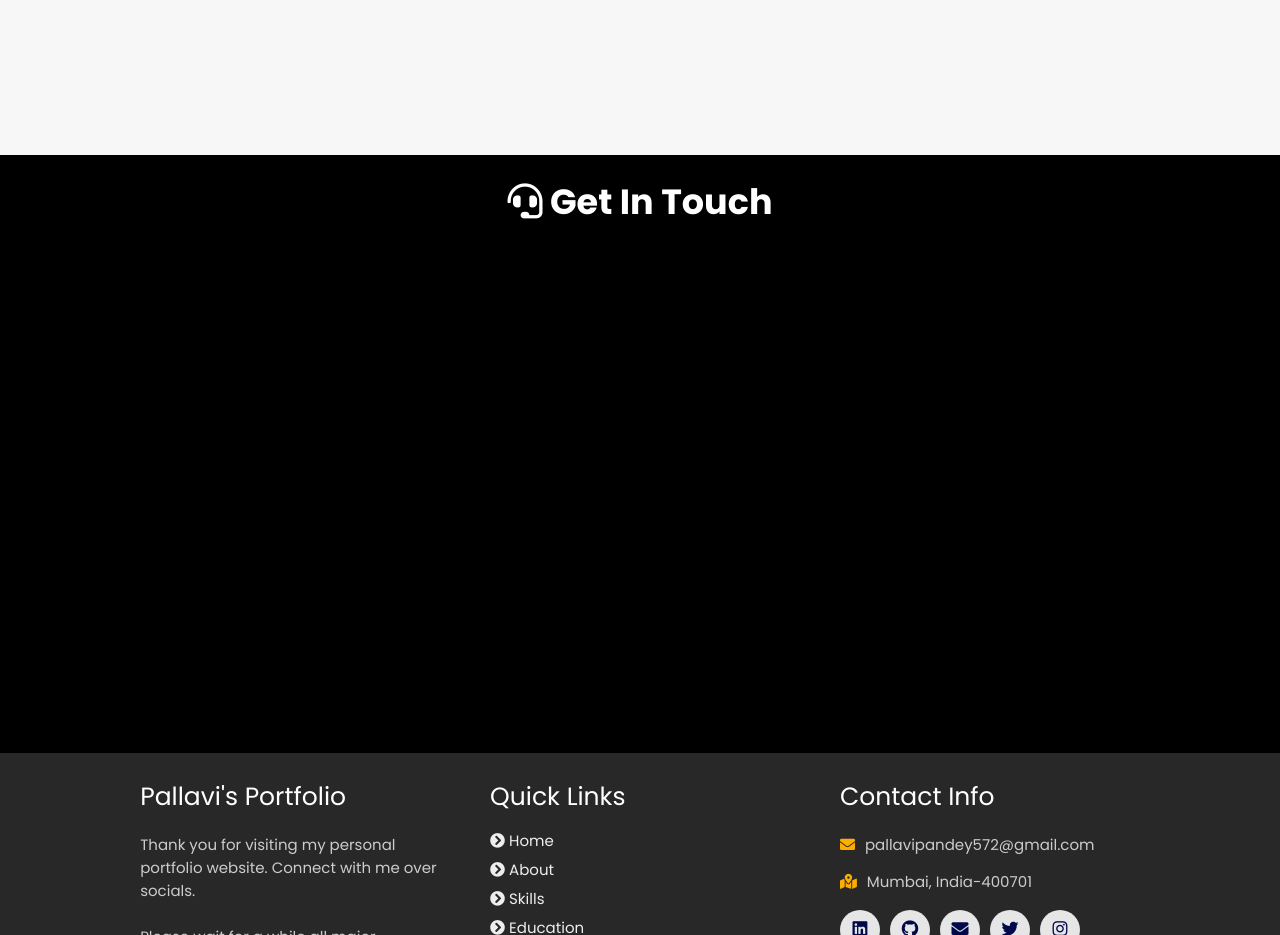
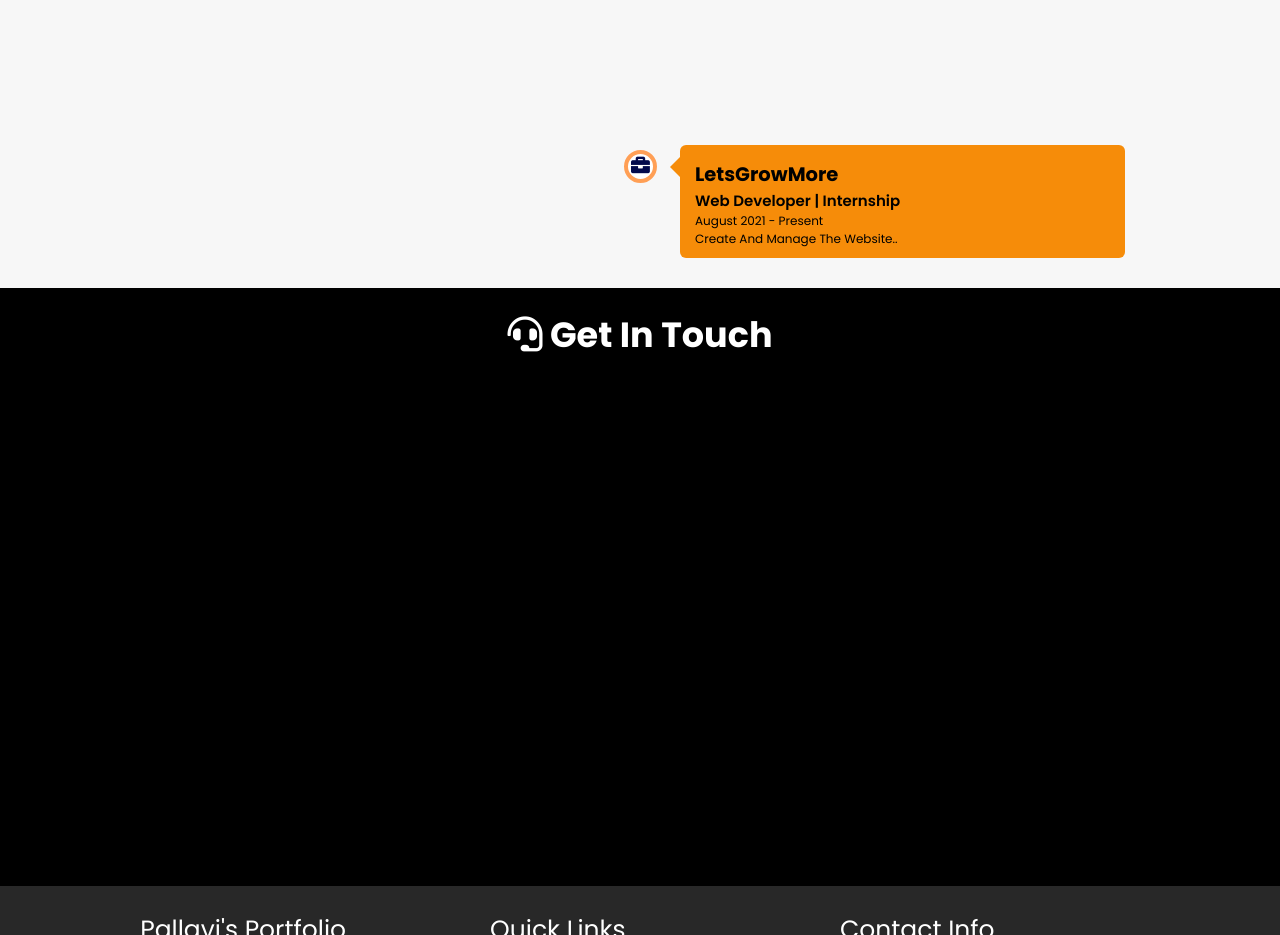
Before and after one commit to Pallavi679/Pallavi679.github.io, a plain HTML site: page index.html in a window 1280 px wide. Shown: the part 4520-5455 px from the top of the page. Drawn offline with nearby package versions, Linux system fonts and the light colour scheme; animation ran at ten frames a second.

Commit message:
internship added

```diff
--- a/index.html
+++ b/index.html
@@ -435,6 +435,18 @@
       </div>
     </div>
   </div>
+  <div class="container right">
+    <div class="content">
+      <div class="tag">
+        <h2>LetsGrowMore</h2>
+      </div>
+      <div class="desc">
+          <h3> Web Developer | Internship</h3>
+          <p>August 2021 - Present</p>
+          <p>Create and Manage the website..</p>
+      </div>
+    </div>
+  </div>
 
   <!-- <div class="morebtn">
     <a href="../Portfolio-PallaviPandey/experience/index.html" class="btn"><span>View All</span>
```
